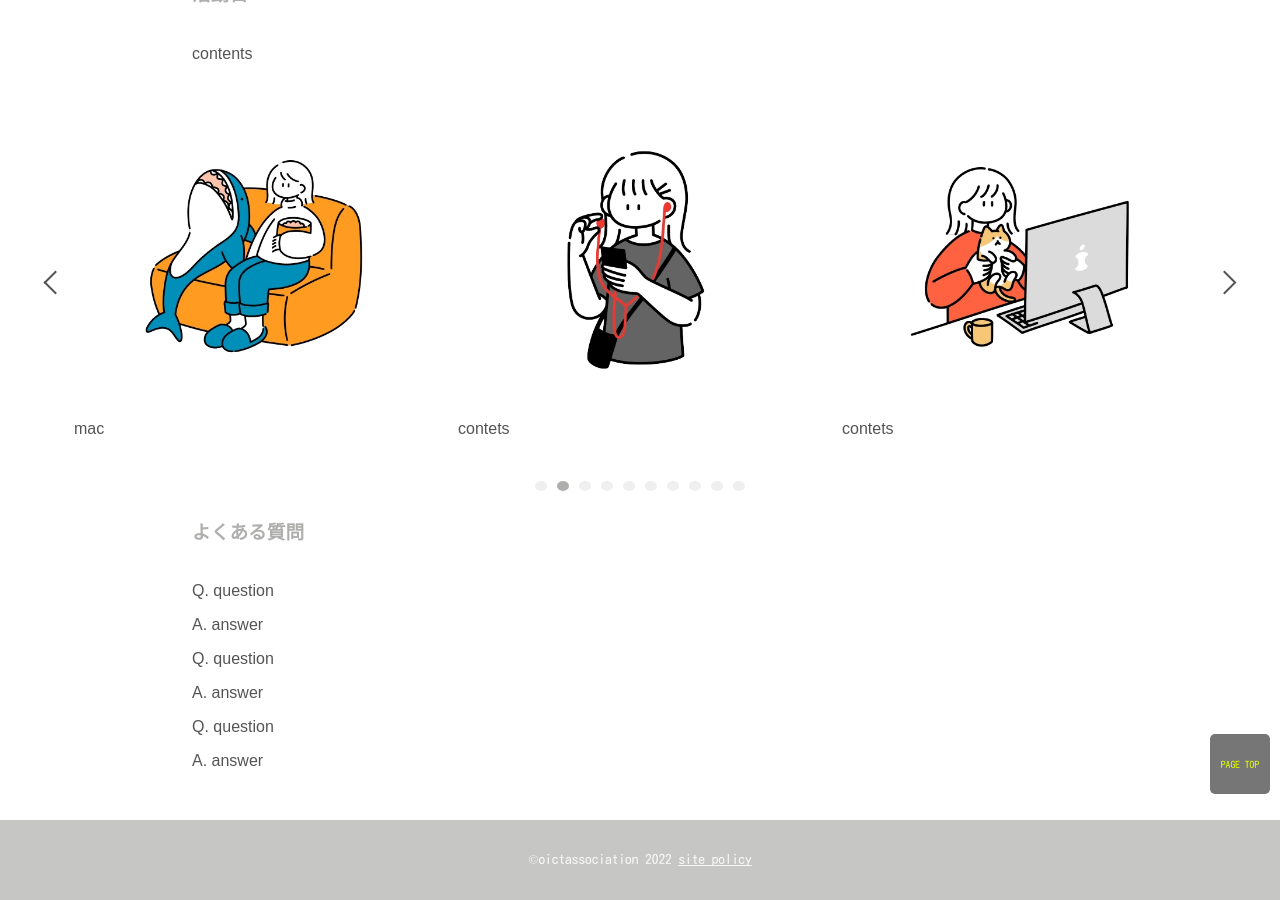
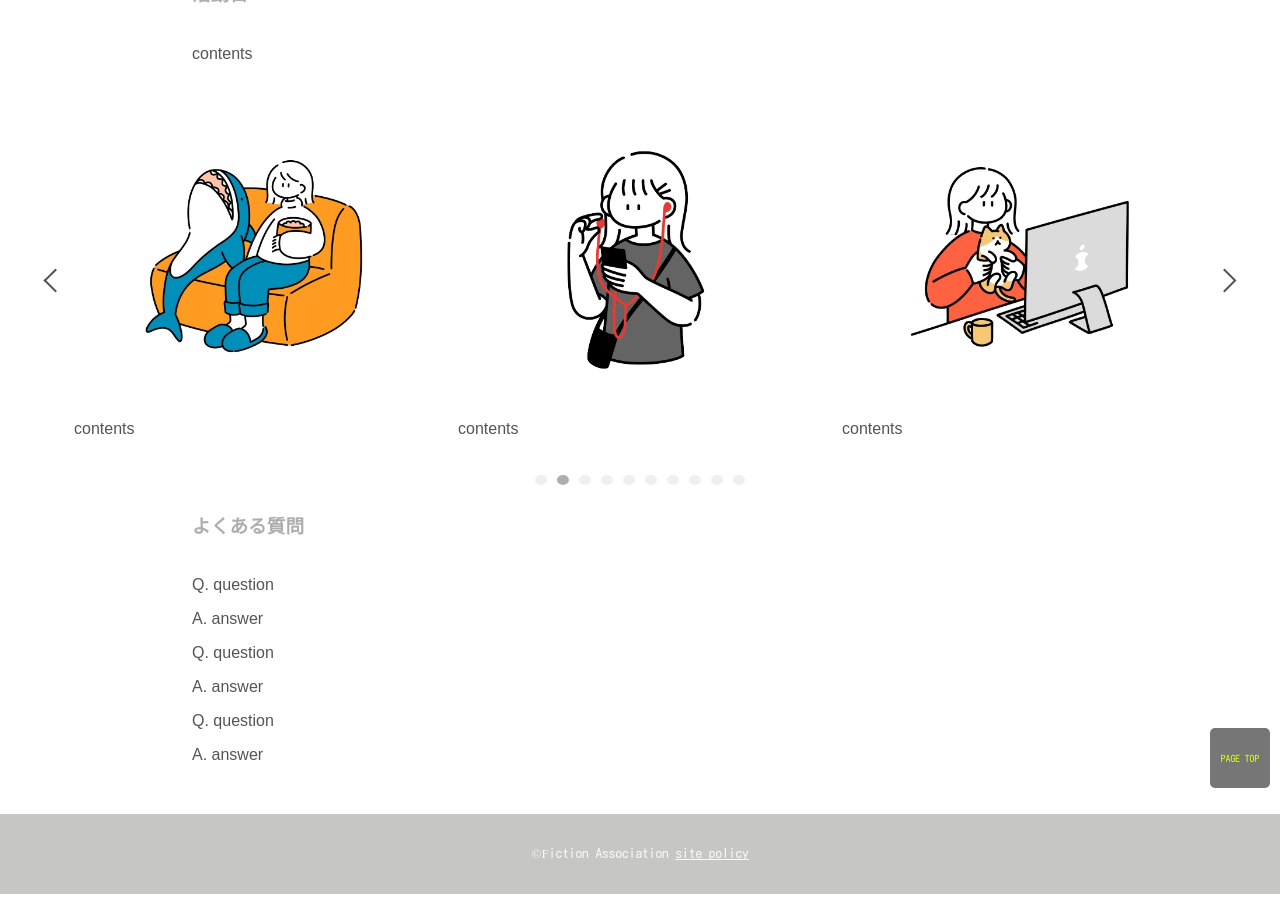
Before and after one commit to n0cti1ucent/test, a Jekyll site: the page built from recruit.html, in a window 1280 px wide and 900 px high, scrolled down 874 px. Built offline with Jekyll 4.4.1, drawn with Linux system fonts in a browser that asks for light colours.

Commit message:
change name

```diff
--- a/_includes/_footer.html
+++ b/_includes/_footer.html
@@ -1,6 +1,6 @@
 <footer id="footer">
     <p id="page-top"><a href="#">Page Top</a></p>
-    <small>&copy;oictassociation 2022
+    <small>&copy;Fiction Association
         {% unless page.url contains 'policy.html' %}
         <a href="{{ 'policy.html' | relative_url }}" id="site-policy">site policy</a>
         {% endunless %}
--- a/index.html
+++ b/index.html
@@ -3,9 +3,9 @@
 ---
 
 <div id="page-title">
-  <img src="assets/img/oicta.webp" alt="picture of ICTA">
+  <img src="assets/img/cat.png">
 </div>
-<p>o ict association</p>
+<p>Fiction Association</p>
 <nav id="nav">
   <ul>
     <li>
--- a/recruit.html
+++ b/recruit.html
@@ -9,7 +9,7 @@
 <div class="rec-item">
     <h3>活動内容</h3>
     <p>contents <br> contents <br> contents <br> contents <br> contents</p>
-    <img src="assets/img/girl7.webp" alt="picture of ICTA">
+    <img src="assets/img/girl7.webp" alt="picture">
 </div>
 
 <div class="rec-item">
@@ -18,35 +18,35 @@
 </div>
 
 <ul class="slider">
-    <li><img src="assets/img/girl12.webp" alt="picture of ICTA" loading="lazy">
-        <p>パソコン室</p>
+    <li><img src="assets/img/girl12.webp" alt="picture" loading="lazy">
+        <p>contents</p>
     </li>
-    <li><img src="assets/img/girl13.webp" alt="picture of ICTA" loading="lazy">
-        <p>mac</p>
+    <li><img src="assets/img/girl13.webp" alt="picture" loading="lazy">
+        <p>contents</p>
     </li>
-    <li><img src="assets/img/girl14.webp" alt="picture of ICTA" loading="lazy">
-    <p>contets</p>
+    <li><img src="assets/img/girl14.webp" alt="picture" loading="lazy">
+    <p>contents</p>
     </li>
-    <li><img src="assets/img/girl15.webp" alt="picture of ICTA" loading="lazy">
-    <p>contets</p>
+    <li><img src="assets/img/girl15.webp" alt="picture" loading="lazy">
+    <p>contents</p>
     </li>
-    <li><img src="assets/img/girl16.webp" alt="picture of ICTA" loading="lazy">
-    <p>contets</p>
+    <li><img src="assets/img/girl16.webp" alt="picture" loading="lazy">
+    <p>contents</p>
     </li>
-    <li><img src="assets/img/girl17.webp" alt="picture of ICTA" loading="lazy">
-    <p>contets</p>
+    <li><img src="assets/img/girl17.webp" alt="picture" loading="lazy">
+    <p>contents</p>
     </li>
-    <li><img src="assets/img/girl18.webp" alt="picture of ICTA" loading="lazy">
-    <p>contets</p>
+    <li><img src="assets/img/girl18.webp" alt="picture" loading="lazy">
+    <p>contents</p>
     </li>
-    <li><img src="assets/img/girl19.webp" alt="picture of ICTA" loading="lazy">
-    <p>contets</p>
+    <li><img src="assets/img/girl19.webp" alt="picture" loading="lazy">
+    <p>contents</p>
     </li>
-    <li><img src="assets/img/girl20.webp" alt="picture of ICTA" loading="lazy">
-    <p>contets</p>
+    <li><img src="assets/img/girl20.webp" alt="picture" loading="lazy">
+    <p>contents</p>
     </li>
-    <li><img src="assets/img/girl21.webp" alt="picture of ICTA" loading="lazy">
-    <p>contets</p>
+    <li><img src="assets/img/girl21.webp" alt="picture" loading="lazy">
+    <p>contents</p>
     </li>
 </ul>
 
```
